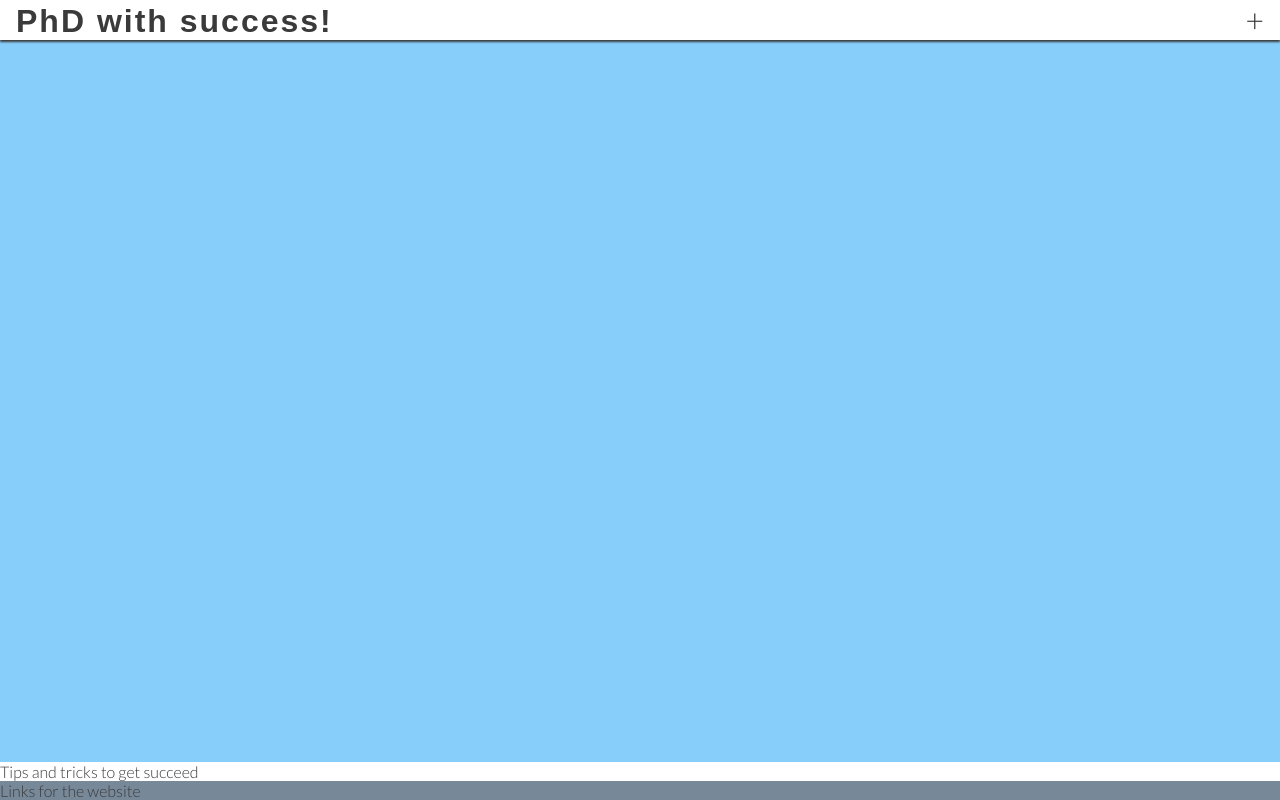
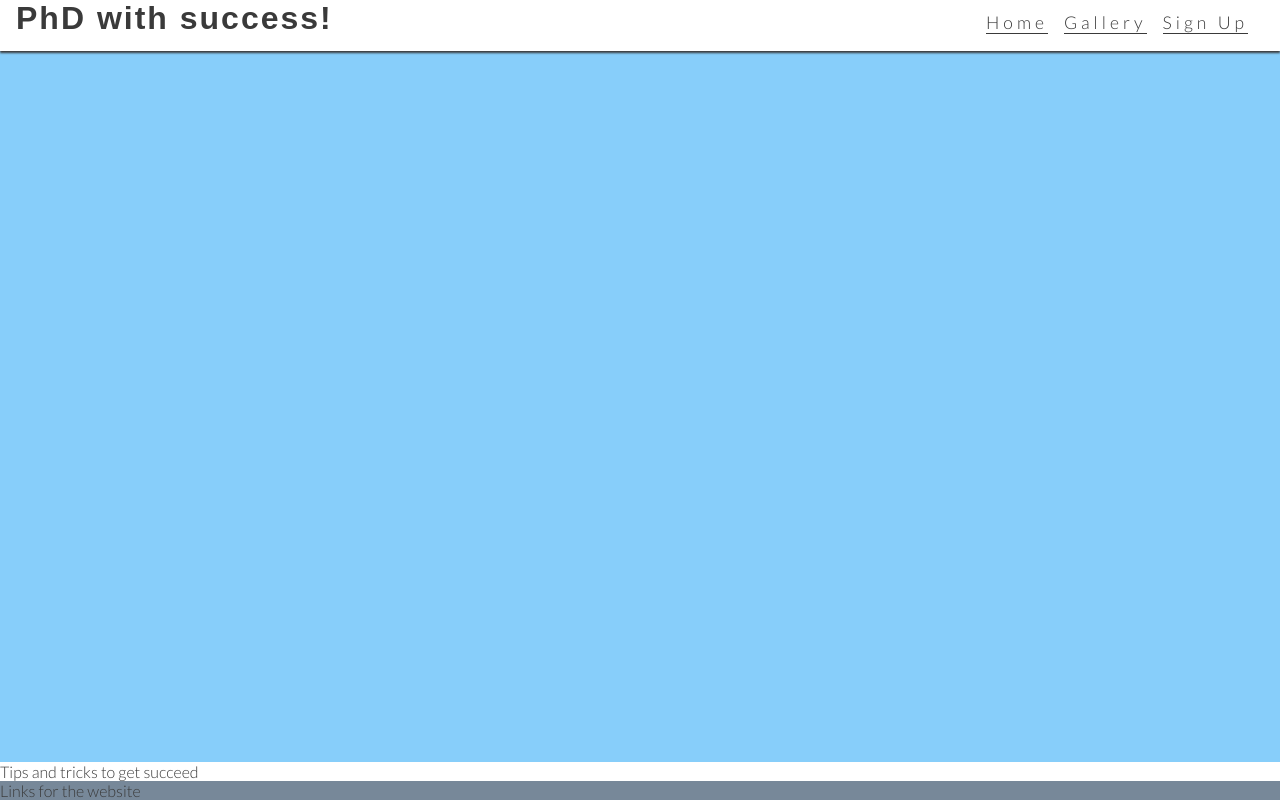
Before and after one commit to aaronalonsotorrens/project1, a plain HTML site: page index.html in a window 1280 px wide. Drawn offline with Linux system fonts and the light colour scheme.

Commit message:
Display navigation bar items and hide the toggle label in bigger screens

```diff
--- a/assets/css/style.css
+++ b/assets/css/style.css
@@ -95,3 +95,27 @@ main {
 footer {
     background-color: lightslategray;
 }
+
+/* Media query: tablets and larger(768px and up) */
+
+@media screen and (min-width: 768px) {
+    /* Working on the header for different devices */
+    nav {
+        display: block;
+        position: relative;
+        box-shadow: none;
+        width: fit-content;
+        padding-right: 1rem;
+    }
+    #menu {
+        display: flex;
+    }
+    /* Creates space between the items within the list */
+    #menu > li {
+        padding-left: 1rem;
+    }
+    /* Hide the toggle symbol as it not needed in bigger screens*/
+    .nav-toggle-label {
+        display: none;
+    }
+}
```
